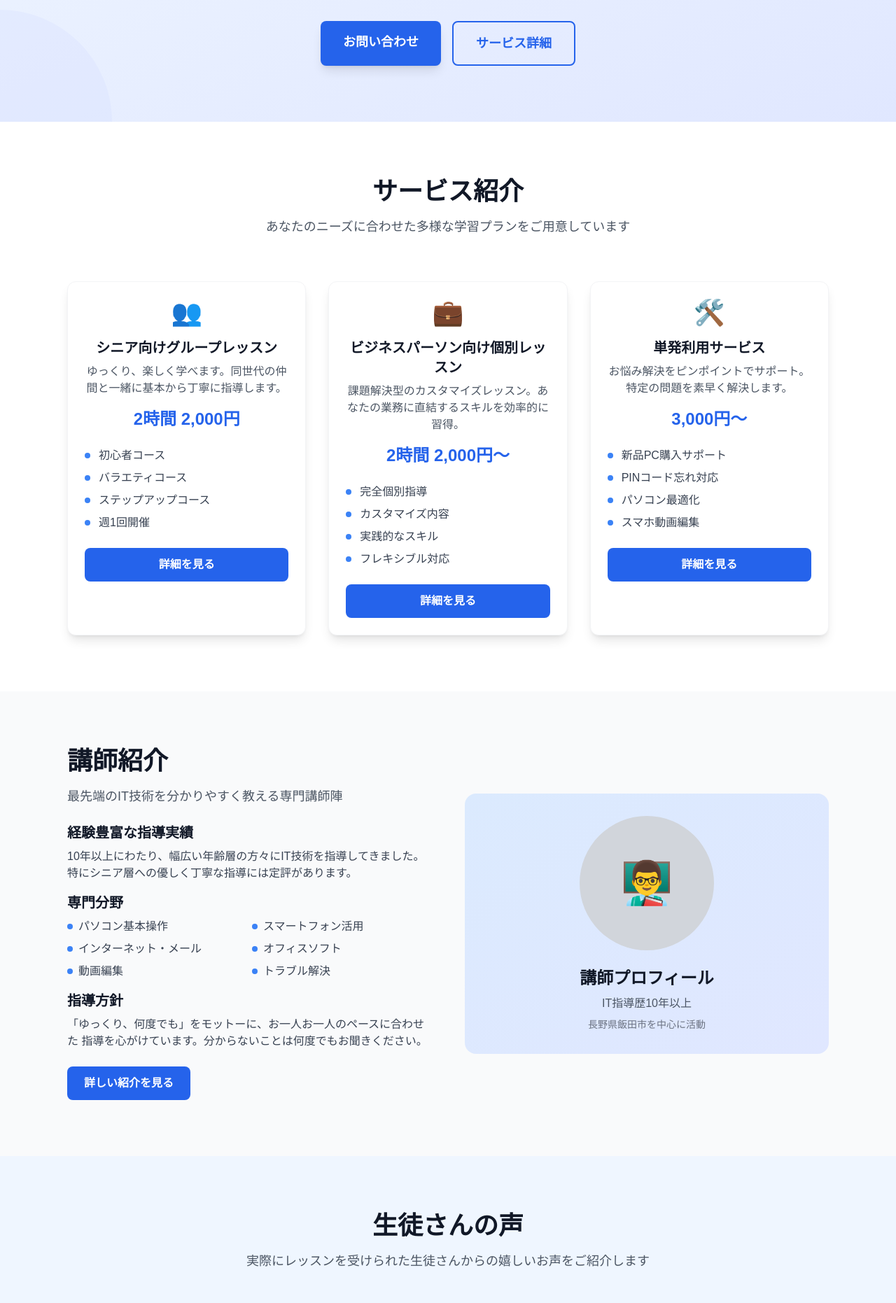
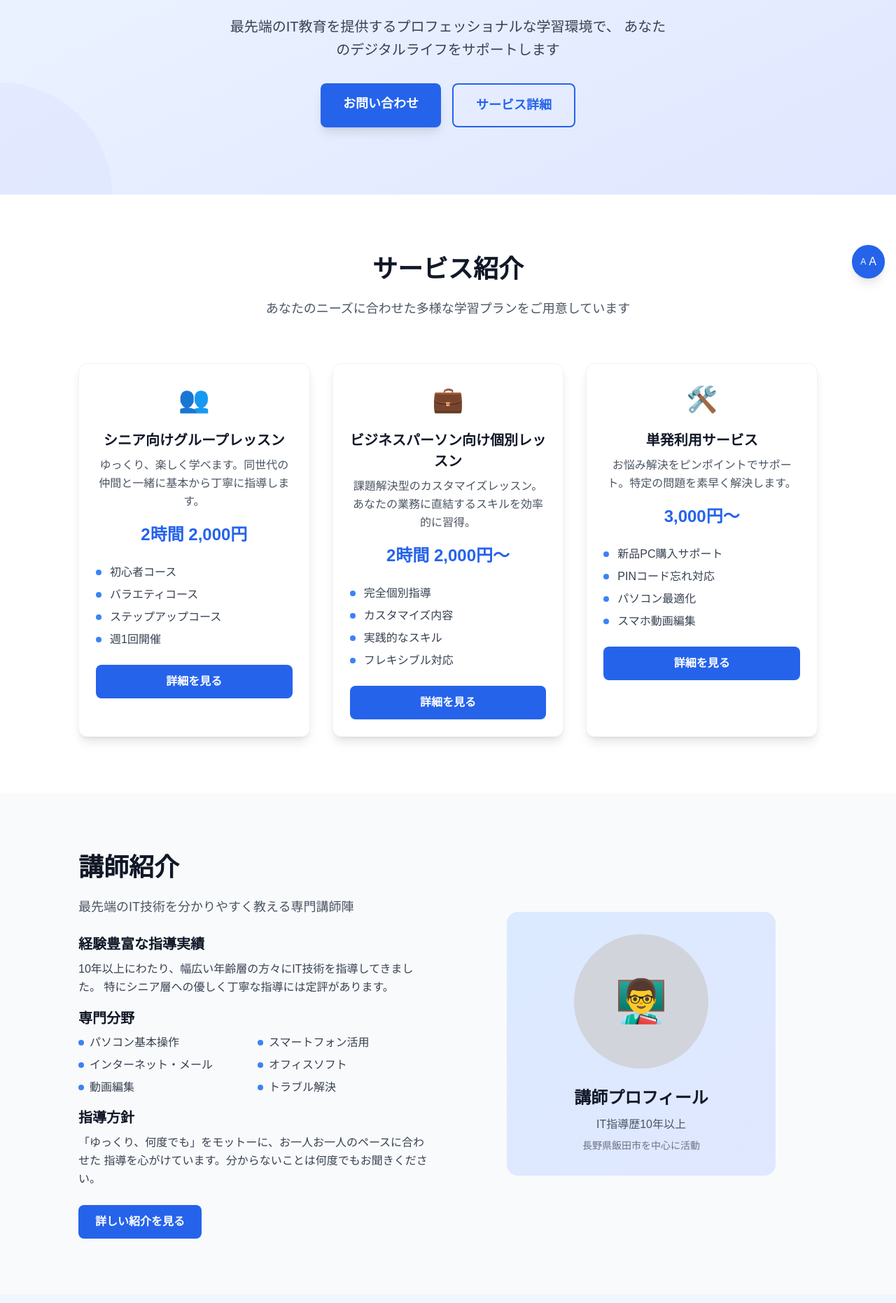
Before and after one commit to hohoemi-rabo/h-rabo, a Next.js app: page / in a window 1280 px wide. Shown: the part 386-2248 px from the top of the page at 70% size. Built offline with nearby package versions, Linux system fonts and the light colour scheme.

Commit message:
💄 PC、タブレット、スマートフォンでの基本的な表示対応を実装

```diff
--- a/src/app/globals.css
+++ b/src/app/globals.css
@@ -19,3 +19,47 @@ body {
   color: var(--foreground);
   font-family: Arial, Helvetica, sans-serif;
 }
+
+/* フォントサイズ切り替え機能 */
+[data-font-size="large"] {
+  font-size: 110%;
+}
+
+[data-font-size="large"] h1 {
+  font-size: 1.2em;
+}
+
+[data-font-size="large"] h2 {
+  font-size: 1.15em;
+}
+
+[data-font-size="large"] h3 {
+  font-size: 1.1em;
+}
+
+[data-font-size="large"] p,
+[data-font-size="large"] li,
+[data-font-size="large"] span {
+  font-size: 1.1em;
+}
+
+/* シニア向けの読みやすさ向上 */
+[data-font-size="large"] {
+  line-height: 1.7;
+}
+
+/* モバイル対応の改善 */
+@media (max-width: 640px) {
+  .container {
+    padding-left: 1rem;
+    padding-right: 1rem;
+  }
+}
+
+/* タッチデバイス向けのタップ領域拡大 */
+@media (hover: none) {
+  button, a {
+    min-height: 44px;
+    min-width: 44px;
+  }
+}
--- a/src/app/layout.tsx
+++ b/src/app/layout.tsx
@@ -2,6 +2,7 @@ import type { Metadata } from 'next'
 import { Geist, Geist_Mono } from 'next/font/google'
 import Header from '@/components/layouts/Header'
 import Footer from '@/components/layouts/Footer'
+import FontSizeToggle from '@/components/ui/FontSizeToggle'
 import './globals.css'
 
 const geistSans = Geist({
@@ -74,6 +75,7 @@ export default function RootLayout({
           <Header />
           <main className="flex-1">{children}</main>
           <Footer />
+          <FontSizeToggle />
         </div>
       </body>
     </html>
--- a/src/components/features/HeroSection.tsx
+++ b/src/components/features/HeroSection.tsx
@@ -3,34 +3,34 @@ import Container from '@/components/ui/Container'
 
 export default function HeroSection() {
   return (
-    <section className="relative bg-gradient-to-br from-blue-50 to-indigo-100 py-20">
+    <section className="relative bg-gradient-to-br from-blue-50 to-indigo-100 py-16 sm:py-20 lg:py-24">
       <Container>
-        <div className="text-center space-y-8">
-          <div className="space-y-4">
-            <h1 className="text-4xl md:text-6xl font-bold text-gray-900">
+        <div className="text-center space-y-6 sm:space-y-8">
+          <div className="space-y-3 sm:space-y-4">
+            <h1 className="text-3xl xs:text-4xl sm:text-5xl md:text-6xl lg:text-7xl font-bold text-gray-900 leading-tight">
               パソコン・スマホ
               <br />
               <span className="text-blue-600">ほほ笑みラボ</span>
             </h1>
-            <p className="text-xl md:text-2xl text-blue-700 font-semibold">
+            <p className="text-lg xs:text-xl sm:text-2xl text-blue-700 font-semibold px-4">
               ゆっくり、何度でも教えます！
             </p>
-            <p className="text-lg text-gray-700 max-w-2xl mx-auto">
+            <p className="text-base sm:text-lg lg:text-xl text-gray-700 max-w-2xl mx-auto px-4 leading-relaxed">
               最先端のIT教育を提供するプロフェッショナルな学習環境で、
               あなたのデジタルライフをサポートします
             </p>
           </div>
 
-          <div className="flex flex-col sm:flex-row gap-4 justify-center">
+          <div className="flex flex-col xs:flex-row gap-3 sm:gap-4 justify-center px-4 max-w-md xs:max-w-none mx-auto">
             <Link
               href="/contact"
-              className="bg-blue-600 hover:bg-blue-700 text-white px-8 py-4 rounded-lg text-lg font-semibold transition-colors shadow-lg"
+              className="bg-blue-600 hover:bg-blue-700 text-white px-6 xs:px-8 py-3 xs:py-4 rounded-lg text-base xs:text-lg font-semibold transition-colors shadow-lg text-center"
             >
               お問い合わせ
             </Link>
             <Link
               href="/services"
-              className="border-2 border-blue-600 text-blue-600 hover:bg-blue-600 hover:text-white px-8 py-4 rounded-lg text-lg font-semibold transition-colors"
+              className="border-2 border-blue-600 text-blue-600 hover:bg-blue-600 hover:text-white px-6 xs:px-8 py-3 xs:py-4 rounded-lg text-base xs:text-lg font-semibold transition-colors text-center"
             >
               サービス詳細
             </Link>
--- a/src/components/features/InstructorSection.tsx
+++ b/src/components/features/InstructorSection.tsx
@@ -3,61 +3,61 @@ import Container from '@/components/ui/Container'
 
 export default function InstructorSection() {
   return (
-    <section className="py-20 bg-gray-50">
+    <section className="py-16 sm:py-20 bg-gray-50">
       <Container>
-        <div className="grid md:grid-cols-2 gap-12 items-center">
-          <div className="space-y-6">
+        <div className="grid grid-cols-1 md:grid-cols-2 gap-8 sm:gap-12 items-center px-4">
+          <div className="space-y-4 sm:space-y-6 order-2 md:order-1">
             <div>
-              <h2 className="text-3xl md:text-4xl font-bold text-gray-900 mb-4">
+              <h2 className="text-2xl xs:text-3xl sm:text-4xl font-bold text-gray-900 mb-3 sm:mb-4">
                 講師紹介
               </h2>
-              <p className="text-lg text-gray-600">
+              <p className="text-base sm:text-lg text-gray-600">
                 最先端のIT技術を分かりやすく教える専門講師陣
               </p>
             </div>
 
             <div className="space-y-4">
               <div>
-                <h3 className="text-xl font-semibold text-gray-900 mb-2">経験豊富な指導実績</h3>
-                <p className="text-gray-700">
+                <h3 className="text-lg sm:text-xl font-semibold text-gray-900 mb-2">経験豊富な指導実績</h3>
+                <p className="text-sm sm:text-base text-gray-700 leading-relaxed">
                   10年以上にわたり、幅広い年齢層の方々にIT技術を指導してきました。
                   特にシニア層への優しく丁寧な指導には定評があります。
                 </p>
               </div>
 
               <div>
-                <h3 className="text-xl font-semibold text-gray-900 mb-2">専門分野</h3>
-                <ul className="grid grid-cols-2 gap-2 text-gray-700">
+                <h3 className="text-lg sm:text-xl font-semibold text-gray-900 mb-2">専門分野</h3>
+                <ul className="grid grid-cols-1 xs:grid-cols-2 gap-2 text-sm sm:text-base text-gray-700">
                   <li className="flex items-center">
-                    <span className="w-2 h-2 bg-blue-500 rounded-full mr-2"></span>
+                    <span className="w-2 h-2 bg-blue-500 rounded-full mr-2 flex-shrink-0"></span>
                     パソコン基本操作
                   </li>
                   <li className="flex items-center">
-                    <span className="w-2 h-2 bg-blue-500 rounded-full mr-2"></span>
+                    <span className="w-2 h-2 bg-blue-500 rounded-full mr-2 flex-shrink-0"></span>
                     スマートフォン活用
                   </li>
                   <li className="flex items-center">
-                    <span className="w-2 h-2 bg-blue-500 rounded-full mr-2"></span>
+                    <span className="w-2 h-2 bg-blue-500 rounded-full mr-2 flex-shrink-0"></span>
                     インターネット・メール
                   </li>
                   <li className="flex items-center">
-                    <span className="w-2 h-2 bg-blue-500 rounded-full mr-2"></span>
+                    <span className="w-2 h-2 bg-blue-500 rounded-full mr-2 flex-shrink-0"></span>
                     オフィスソフト
                   </li>
                   <li className="flex items-center">
-                    <span className="w-2 h-2 bg-blue-500 rounded-full mr-2"></span>
+                    <span className="w-2 h-2 bg-blue-500 rounded-full mr-2 flex-shrink-0"></span>
                     動画編集
                   </li>
                   <li className="flex items-center">
-                    <span className="w-2 h-2 bg-blue-500 rounded-full mr-2"></span>
+                    <span className="w-2 h-2 bg-blue-500 rounded-full mr-2 flex-shrink-0"></span>
                     トラブル解決
                   </li>
                 </ul>
               </div>
 
               <div>
-                <h3 className="text-xl font-semibold text-gray-900 mb-2">指導方針</h3>
-                <p className="text-gray-700">
+                <h3 className="text-lg sm:text-xl font-semibold text-gray-900 mb-2">指導方針</h3>
+                <p className="text-sm sm:text-base text-gray-700 leading-relaxed">
                   「ゆっくり、何度でも」をモットーに、お一人お一人のペースに合わせた
                   指導を心がけています。分からないことは何度でもお聞きください。
                 </p>
@@ -66,21 +66,29 @@ export default function InstructorSection() {
 
             <Link
               href="/about"
-              className="inline-block bg-blue-600 hover:bg-blue-700 text-white px-6 py-3 rounded-lg font-semibold transition-colors"
+              className="inline-block bg-blue-600 hover:bg-blue-700 text-white px-4 sm:px-6 py-2.5 sm:py-3 rounded-lg text-sm sm:text-base font-semibold transition-colors"
             >
               詳しい紹介を見る
             </Link>
           </div>
 
-          <div className="text-center">
-            <div className="bg-gradient-to-br from-blue-100 to-indigo-100 rounded-2xl p-8">
-              <div className="w-48 h-48 bg-gray-300 rounded-full mx-auto mb-6 flex items-center justify-center text-6xl">
-                👨‍🏫
+          <div className="text-center order-1 md:order-2">
+            <div className="bg-gradient-to-br from-blue-100 to-indigo-100 rounded-2xl p-6 sm:p-8 max-w-sm mx-auto">
+              <div className="relative w-32 h-32 sm:w-48 sm:h-48 bg-gray-300 rounded-full mx-auto mb-4 sm:mb-6 flex items-center justify-center text-4xl sm:text-6xl overflow-hidden">
+                <span role="img" aria-label="講師">👨‍🏫</span>
+                {/* 実際の画像に置き換える場合 */}
+                {/* <Image
+                  src="/instructor.jpg"
+                  alt="講師プロフィール写真"
+                  fill
+                  className="object-cover"
+                  sizes="(max-width: 640px) 8rem, 12rem"
+                /> */}
               </div>
-              <div className="space-y-2">
-                <h3 className="text-2xl font-bold text-gray-900">講師プロフィール</h3>
-                <p className="text-gray-600">IT指導歴10年以上</p>
-                <p className="text-sm text-gray-500">
+              <div className="space-y-1 sm:space-y-2">
+                <h3 className="text-lg sm:text-2xl font-bold text-gray-900">講師プロフィール</h3>
+                <p className="text-sm sm:text-base text-gray-600">IT指導歴10年以上</p>
+                <p className="text-xs sm:text-sm text-gray-500">
                   長野県飯田市を中心に活動
                 </p>
               </div>
--- a/src/components/features/ServicesSection.tsx
+++ b/src/components/features/ServicesSection.tsx
@@ -45,39 +45,39 @@ const services = [
 
 export default function ServicesSection() {
   return (
-    <section className="py-20 bg-white">
+    <section className="py-16 sm:py-20 bg-white">
       <Container>
-        <div className="text-center mb-16">
-          <h2 className="text-3xl md:text-4xl font-bold text-gray-900 mb-4">
+        <div className="text-center mb-12 sm:mb-16 px-4">
+          <h2 className="text-2xl xs:text-3xl sm:text-4xl font-bold text-gray-900 mb-4">
             サービス紹介
           </h2>
-          <p className="text-lg text-gray-600 max-w-2xl mx-auto">
+          <p className="text-base sm:text-lg text-gray-600 max-w-2xl mx-auto">
             あなたのニーズに合わせた多様な学習プランをご用意しています
           </p>
         </div>
 
-        <div className="grid md:grid-cols-3 gap-8">
+        <div className="grid grid-cols-1 sm:grid-cols-2 lg:grid-cols-3 gap-6 sm:gap-8 px-4">
           {services.map((service) => (
-            <div key={service.id} className="bg-white rounded-xl shadow-lg p-6 border border-gray-100 hover:shadow-xl transition-shadow">
-              <div className="text-center mb-6">
-                <div className="text-4xl mb-4">{service.icon}</div>
-                <h3 className="text-xl font-bold text-gray-900 mb-2">{service.title}</h3>
-                <p className="text-gray-600 mb-4">{service.description}</p>
-                <div className="text-2xl font-bold text-blue-600">{service.price}</div>
+            <div key={service.id} className="bg-white rounded-xl shadow-lg p-4 sm:p-6 border border-gray-100 hover:shadow-xl transition-shadow">
+              <div className="text-center mb-4 sm:mb-6">
+                <div className="text-3xl sm:text-4xl mb-3 sm:mb-4">{service.icon}</div>
+                <h3 className="text-lg sm:text-xl font-bold text-gray-900 mb-2">{service.title}</h3>
+                <p className="text-sm sm:text-base text-gray-600 mb-3 sm:mb-4 leading-relaxed">{service.description}</p>
+                <div className="text-xl sm:text-2xl font-bold text-blue-600">{service.price}</div>
               </div>
 
-              <ul className="space-y-2 mb-6">
+              <ul className="space-y-2 mb-4 sm:mb-6">
                 {service.features.map((feature, index) => (
-                  <li key={index} className="flex items-center text-gray-700">
-                    <span className="w-2 h-2 bg-blue-500 rounded-full mr-3"></span>
-                    {feature}
+                  <li key={index} className="flex items-center text-sm sm:text-base text-gray-700">
+                    <span className="w-2 h-2 bg-blue-500 rounded-full mr-3 flex-shrink-0"></span>
+                    <span>{feature}</span>
                   </li>
                 ))}
               </ul>
 
               <Link
                 href="/services"
-                className="block w-full text-center bg-blue-600 hover:bg-blue-700 text-white py-3 rounded-lg font-semibold transition-colors"
+                className="block w-full text-center bg-blue-600 hover:bg-blue-700 text-white py-2.5 sm:py-3 rounded-lg text-sm sm:text-base font-semibold transition-colors"
               >
                 詳細を見る
               </Link>
--- a/src/components/features/TestimonialsSection.tsx
+++ b/src/components/features/TestimonialsSection.tsx
@@ -26,20 +26,20 @@ const testimonials = [
 
 export default function TestimonialsSection() {
   return (
-    <section className="py-20 bg-blue-50">
+    <section className="py-16 sm:py-20 bg-blue-50">
       <Container>
-        <div className="text-center mb-16">
-          <h2 className="text-3xl md:text-4xl font-bold text-gray-900 mb-4">
+        <div className="text-center mb-12 sm:mb-16 px-4">
+          <h2 className="text-2xl xs:text-3xl sm:text-4xl font-bold text-gray-900 mb-4">
             生徒さんの声
           </h2>
-          <p className="text-lg text-gray-600 max-w-2xl mx-auto">
+          <p className="text-base sm:text-lg text-gray-600 max-w-2xl mx-auto">
             実際にレッスンを受けられた生徒さんからの嬉しいお声をご紹介します
           </p>
         </div>
 
-        <div className="grid md:grid-cols-3 gap-8">
+        <div className="grid grid-cols-1 sm:grid-cols-2 lg:grid-cols-3 gap-6 sm:gap-8 px-4">
           {testimonials.map((testimonial) => (
-            <div key={testimonial.id} className="bg-white rounded-xl shadow-lg p-6 relative">
+            <div key={testimonial.id} className="bg-white rounded-xl shadow-lg p-4 sm:p-6 relative">
               {/* 引用符アイコン */}
               <div className="absolute -top-4 left-6">
                 <div className="w-8 h-8 bg-blue-600 rounded-full flex items-center justify-center">
@@ -47,36 +47,36 @@ export default function TestimonialsSection() {
                 </div>
               </div>
 
-              <div className="pt-6 space-y-4">
+              <div className="pt-4 sm:pt-6 space-y-3 sm:space-y-4">
                 {/* 星評価 */}
                 <div className="flex justify-center space-x-1">
                   {[...Array(testimonial.rating)].map((_, i) => (
-                    <span key={i} className="text-yellow-400 text-lg">★</span>
+                    <span key={i} className="text-yellow-400 text-base sm:text-lg">★</span>
                   ))}
                 </div>
 
                 {/* レビュー内容 */}
-                <p className="text-gray-700 text-center italic leading-relaxed">
+                <p className="text-sm sm:text-base text-gray-700 text-center italic leading-relaxed">
                   {testimonial.content}
                 </p>
 
                 {/* 生徒情報 */}
-                <div className="text-center pt-4 border-t border-gray-100">
-                  <h4 className="font-semibold text-gray-900 mb-1">{testimonial.name}</h4>
-                  <p className="text-sm text-blue-600">{testimonial.course}</p>
+                <div className="text-center pt-3 sm:pt-4 border-t border-gray-100">
+                  <h4 className="text-sm sm:text-base font-semibold text-gray-900 mb-1">{testimonial.name}</h4>
+                  <p className="text-xs sm:text-sm text-blue-600">{testimonial.course}</p>
                 </div>
               </div>
             </div>
           ))}
         </div>
 
-        <div className="text-center mt-12">
-          <p className="text-gray-600 mb-6">
+        <div className="text-center mt-8 sm:mt-12 px-4">
+          <p className="text-sm sm:text-base text-gray-600 mb-4 sm:mb-6">
             あなたも「ほほ笑みラボ」で新しいスキルを身につけませんか？
           </p>
           <a
             href="/contact"
-            className="inline-block bg-blue-600 hover:bg-blue-700 text-white px-8 py-4 rounded-lg text-lg font-semibold transition-colors shadow-lg"
+            className="inline-block bg-blue-600 hover:bg-blue-700 text-white px-6 sm:px-8 py-3 sm:py-4 rounded-lg text-base sm:text-lg font-semibold transition-colors shadow-lg"
           >
             まずは無料相談から
           </a>
--- a/src/components/layouts/Header.tsx
+++ b/src/components/layouts/Header.tsx
@@ -27,10 +27,10 @@ export default function Header() {
             className="flex items-center space-x-2"
             onClick={closeMobileMenu}
           >
-            <div className="text-xl font-bold text-blue-600">
+            <div className="text-lg sm:text-xl font-bold text-blue-600">
               ほほ笑みラボ
             </div>
-            <div className="hidden sm:block text-sm text-gray-600">
+            <div className="hidden xs:block text-xs sm:text-sm text-gray-600">
               パソコン・スマホ
             </div>
           </Link>
--- /dev/null
+++ b/src/components/ui/FontSizeToggle.tsx
@@ -0,0 +1,21 @@
+'use client'
+
+import { useFontSize } from '@/hooks/useFontSize'
+
+export default function FontSizeToggle() {
+  const { fontSizeMode, toggleFontSize } = useFontSize()
+
+  return (
+    <button
+      onClick={toggleFontSize}
+      className="fixed bottom-4 right-4 z-40 bg-blue-600 hover:bg-blue-700 text-white p-3 rounded-full shadow-lg transition-colors focus:outline-none focus:ring-2 focus:ring-blue-500 focus:ring-offset-2"
+      aria-label={fontSizeMode === 'normal' ? '文字を大きくする' : '文字を小さくする'}
+      title={fontSizeMode === 'normal' ? '文字を大きくする' : '文字を小さくする'}
+    >
+      <div className="flex items-center space-x-1">
+        <span className="text-xs">A</span>
+        <span className="text-base">A</span>
+      </div>
+    </button>
+  )
+}
--- /dev/null
+++ b/src/hooks/useFontSize.ts
@@ -0,0 +1,36 @@
+'use client'
+
+import { useState, useEffect } from 'react'
+
+type FontSizeMode = 'normal' | 'large'
+
+export function useFontSize() {
+  const [fontSizeMode, setFontSizeMode] = useState<FontSizeMode>('normal')
+
+  useEffect(() => {
+    // ローカルストレージから設定を読み込み
+    const saved = localStorage.getItem('fontSizeMode')
+    if (saved === 'large' || saved === 'normal') {
+      setFontSizeMode(saved)
+    }
+  }, [])
+
+  useEffect(() => {
+    // 設定をローカルストレージに保存
+    localStorage.setItem('fontSizeMode', fontSizeMode)
+
+    // HTMLのdata属性を更新してCSSで制御
+    document.documentElement.setAttribute('data-font-size', fontSizeMode)
+  }, [fontSizeMode])
+
+  const toggleFontSize = () => {
+    setFontSizeMode(prev => prev === 'normal' ? 'large' : 'normal')
+  }
+
+  return {
+    fontSizeMode,
+    setFontSizeMode,
+    toggleFontSize,
+    isLargeFont: fontSizeMode === 'large'
+  }
+}
```
Also changed, not shown: src/components/features/NewsSection.tsx (+6 -6 lines), tailwind.config.js (+32 -0 lines), 1 other file (tests, documents, lock files or other folders).
